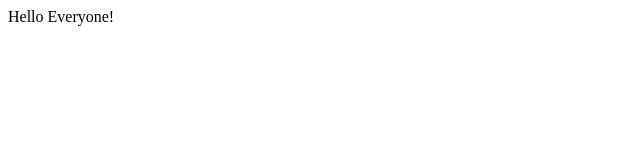
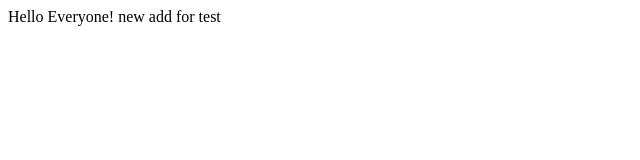
Before and after one commit to tantedexin/tantedexin.github.com, a plain HTML site: page index.html in a window 1280 px wide. Shown: the whole page, without its empty margins (0-640 px from the left). Drawn offline with Linux system fonts and the light colour scheme.

Commit message:
page change

```diff
--- a/index.html
+++ b/index.html
@@ -1 +1,2 @@
-<p>Hello Everyone!</p>
+<p>Hello Everyone!
+new add for test</p>
```
